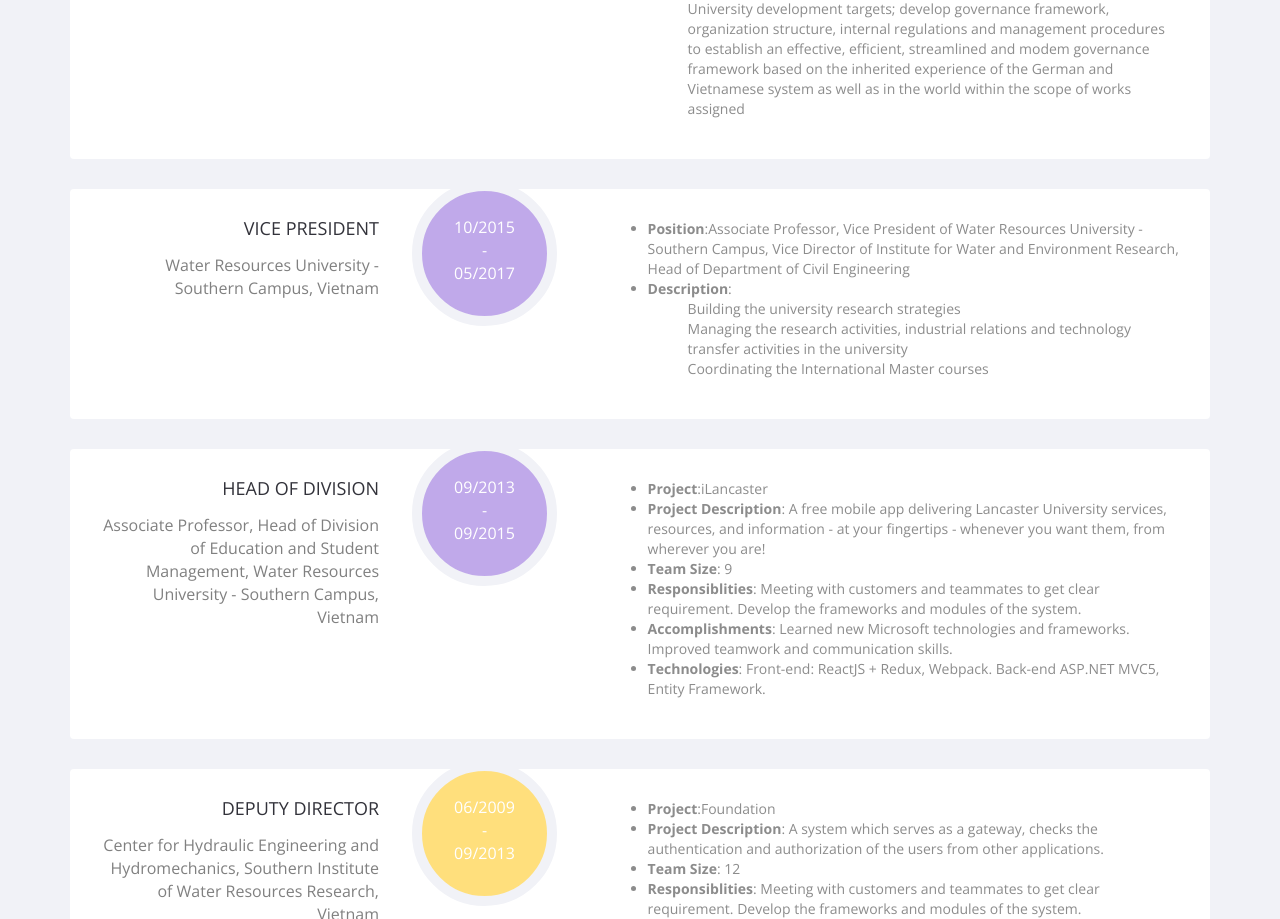
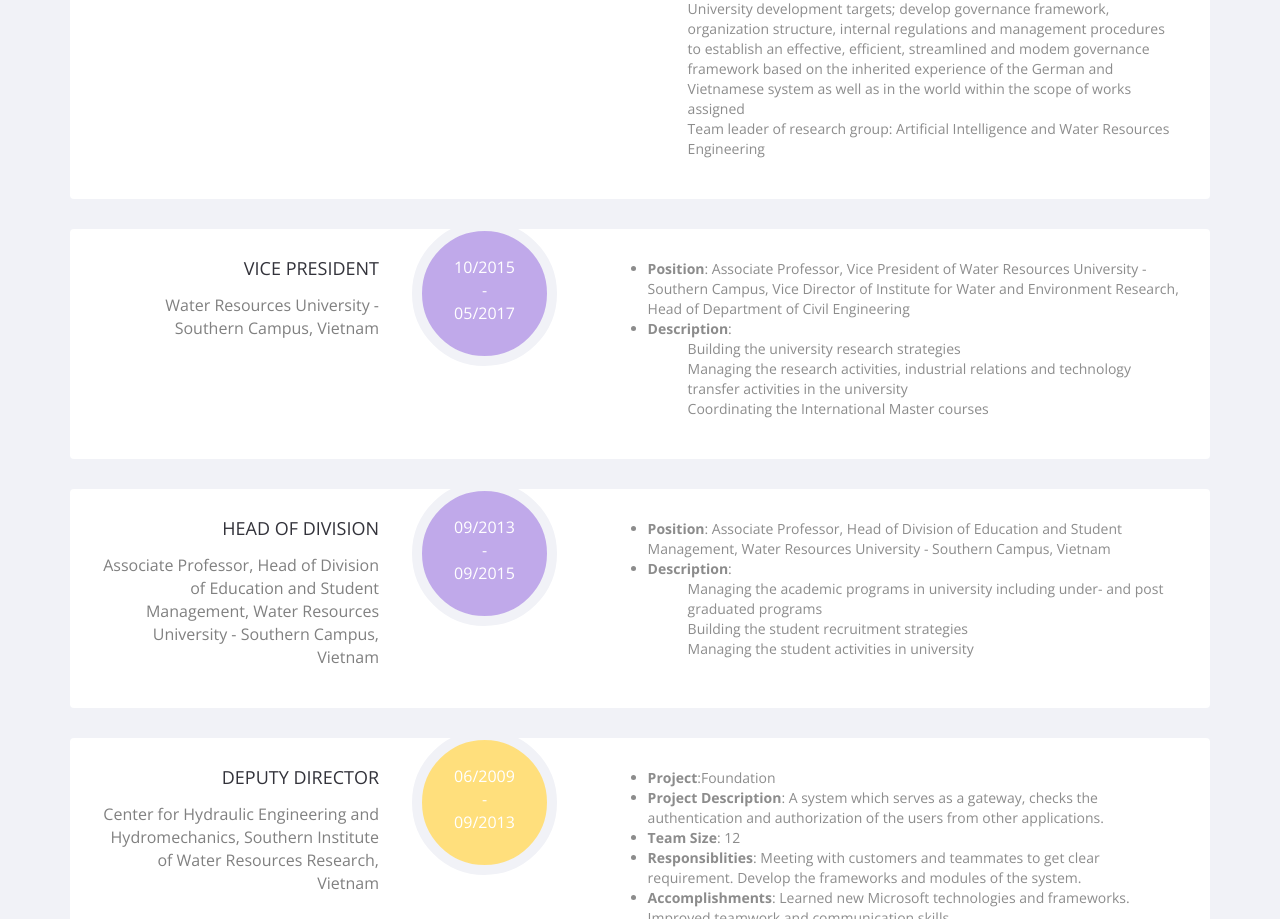
Before and after one commit to songpham-water/online_CV, a plain HTML site: page index.html in a window 1280 px wide. Shown: the part 1608-2527 px from the top of the page. Drawn offline with nearby package versions, Linux system fonts and the light colour scheme.

Commit message:
index modified

```diff
--- a/index.html
+++ b/index.html
@@ -151,6 +151,7 @@
                                 develop governance framework, organization structure, internal regulations and management procedures to establish an effective, efficient, streamlined and modem governance framework based on the
                                 inherited experience of the German and Vietnamese system as well as in the world within the scope of
                                 works assigned</ol>
+                            <ol><span class=> Team leader of research group: Artificial Intelligence and Water Resources Engineering </ol>
                           </ul>
                         </div>
                         <!-- /.comments -->
@@ -174,7 +175,7 @@
                         <!-- /.stay-time -->
                         <div class="comments" data-scroll-reveal="enter from the right after .5s">
                           <ul>
-                            <li><span class="bold"> Position</span>:Associate Professor, Vice President of Water Resources University - Southern Campus, Vice Director of Institute for Water and
+                            <li><span class="bold"> Position</span>: Associate Professor, Vice President of Water Resources University - Southern Campus, Vice Director of Institute for Water and
                                 Environment Research, Head of Department of Civil Engineering</li>
                             <li><span class="bold"> Description</span>: </li>
                             <ol><span class=> Building the university research strategies </ol>
@@ -205,12 +206,12 @@
                       <!-- /.stay-time -->
                       <div class="comments" data-scroll-reveal="enter from the right after .5s">
                         <ul>
-                          <li><span class="bold">Project</span>:iLancaster</li>
-                          <li><span class="bold">Project Description</span>: A free mobile app delivering Lancaster University services, resources, and information - at your fingertips - whenever you want them, from wherever you are!</li>
-                          <li><span class="bold">Team Size</span>: 9</li>
-                          <li><span class="bold">Responsiblities</span>: Meeting with customers and teammates to get clear requirement. Develop the frameworks and modules of the system.</li>
-                          <li><span class="bold">Accomplishments</span>: Learned new Microsoft technologies and frameworks. Improved teamwork and communication skills.</li>
-                          <li><span class="bold">Technologies</span>: Front-end: ReactJS + Redux, Webpack. Back-end ASP.NET MVC5, Entity Framework.</li>
+                            <li><span class="bold"> Position</span>: Associate Professor, Head of Division of Education and Student Management, Water Resources University - Southern Campus, Vietnam</li>
+                            <li><span class="bold"> Description</span>: </li>
+                            <ol><span class=> Managing the academic programs in university including under- and post graduated programs  </ol>
+                            <ol><span class=> Building the student recruitment strategies</ol>
+                            <ol><span class=> Managing the student activities in university</ol>
+
                         </ul>
                       </div>
                       <!-- /.comments -->
```
